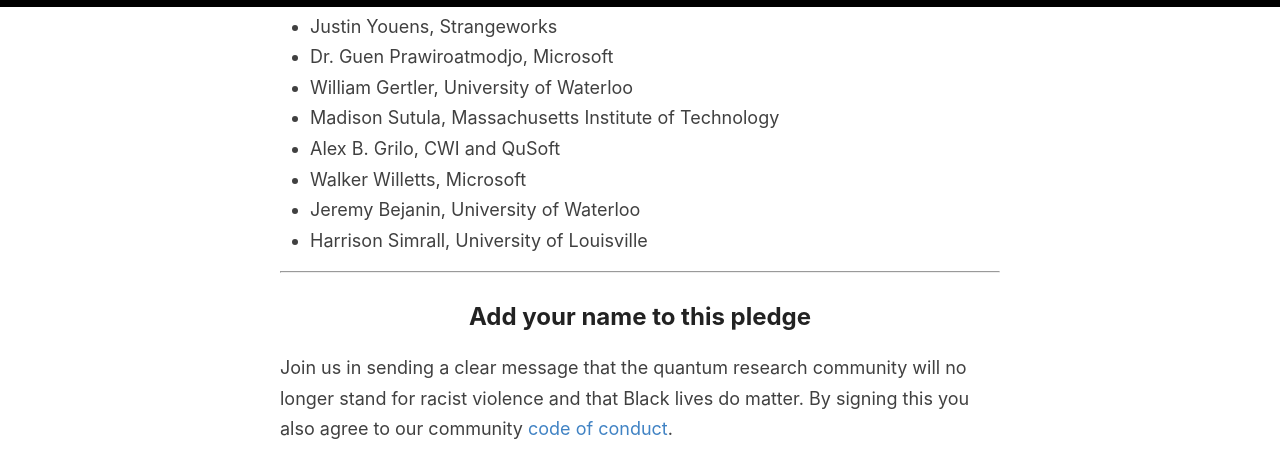
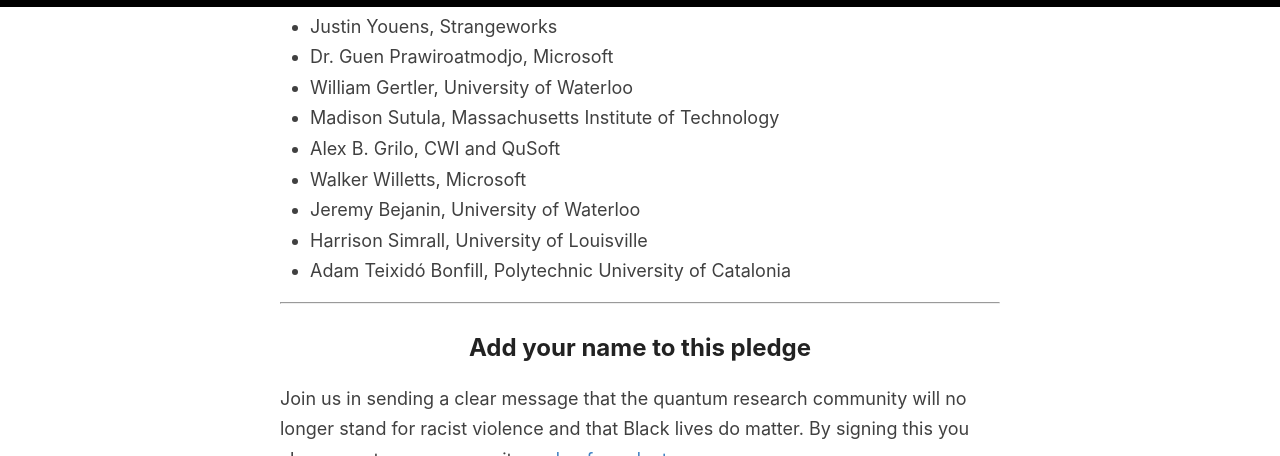
Before and after one commit to quantumforblacklives/quantumforblacklives.github.io, a Jekyll site: the page built from index.html, in a window 1280 px wide and 900 px high, scrolled down 5174 px, cut to the strip 0-456 px from the top of the window. Built offline with Jekyll 4.4.1, drawn with Linux system fonts in a browser that asks for light colours; the list of posts is cut into pages by our own code.

Commit message:
Add signature from Adam Teixidó Bonfill.

```diff
--- a/_includes/signatories.md
+++ b/_includes/signatories.md
@@ -71,3 +71,4 @@
 - Walker Willetts, Microsoft
 - Jeremy Bejanin, University of Waterloo
 - Harrison Simrall, University of Louisville
+- Adam Teixidó Bonfill, Polytechnic University of Catalonia
```
